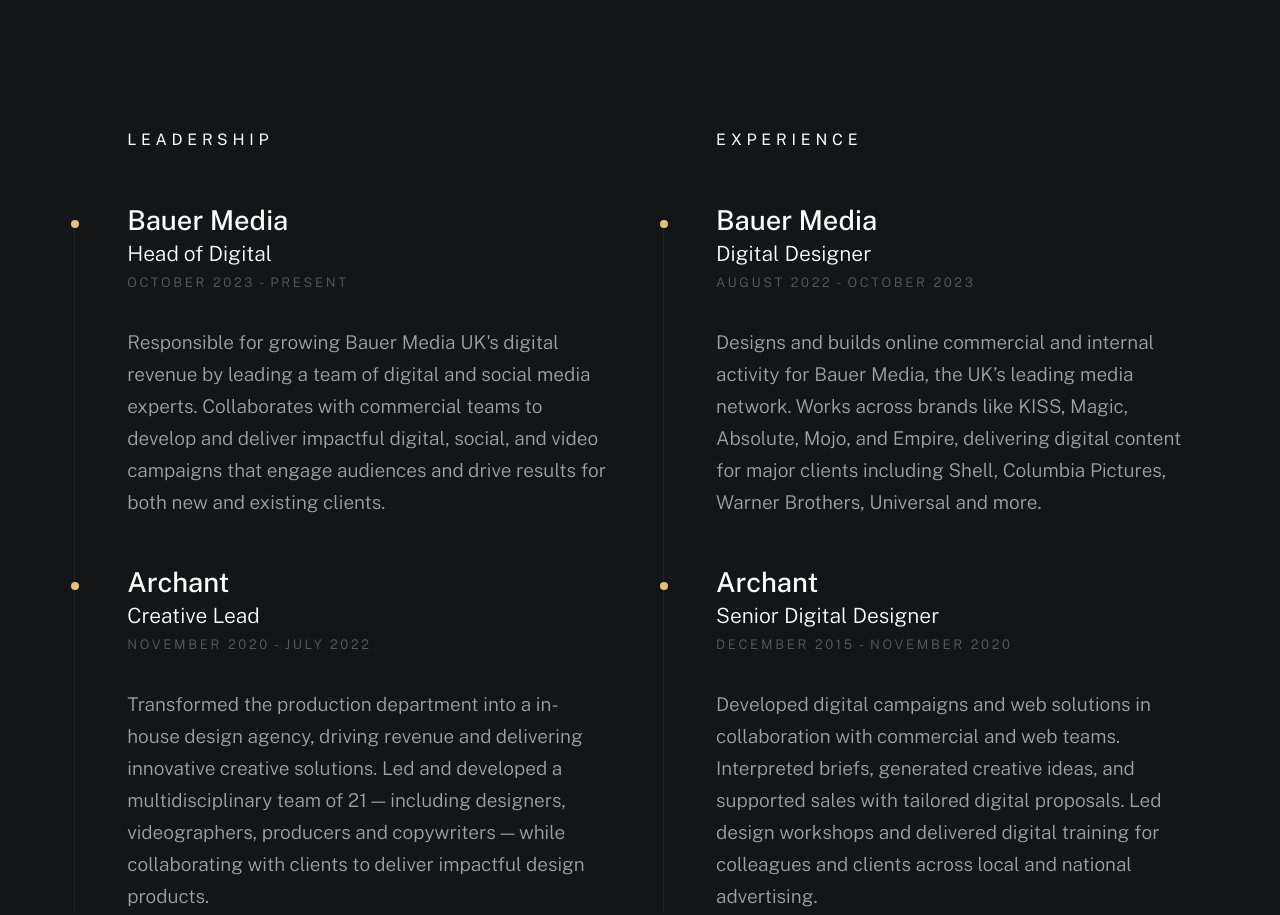
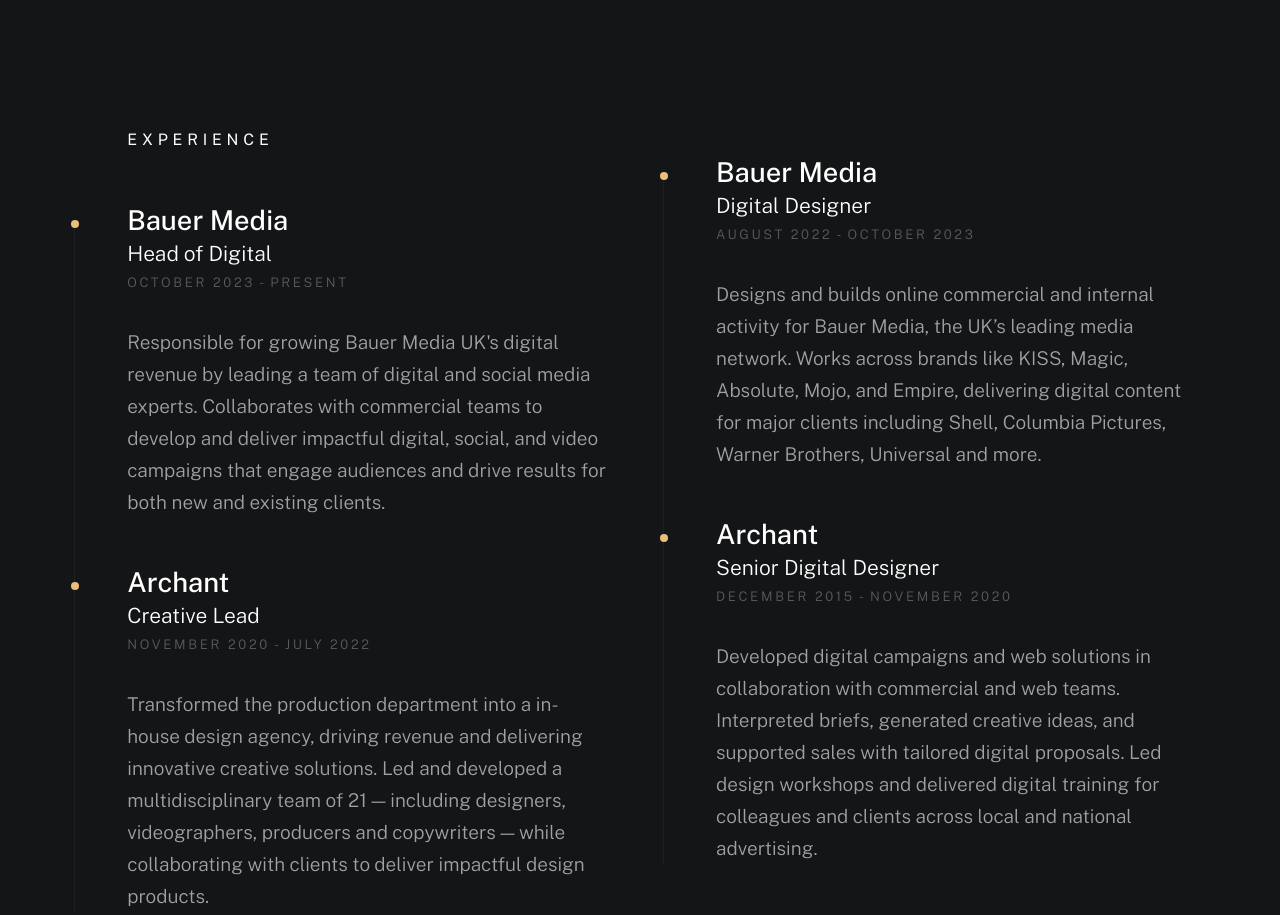
Before and after one commit to jmmrrsn/github-portfolio, a plain HTML site: page index.html in a window 1280 px wide. Shown: the part 2142-3057 px from the top of the page. Drawn offline with nearby package versions, Linux system fonts and the light colour scheme; a web font is replaced by a local one.

Commit message:
Update index.html

```diff
--- a/index.html
+++ b/index.html
@@ -167,7 +167,7 @@
                     <div class="column lg-6 tab-12">
 
                         <h2 class="text-pretitle" data-animate-el>
-                            Leadership
+                            Experience
                         </h2>
 
                         <div class="timeline" data-animate-el>
@@ -201,10 +201,6 @@
                     </div> <!-- end column -->
 
                     <div class="column lg-6 tab-12">
-
-                        <h2 class="text-pretitle" data-animate-el>
-                            Experience
-                        </h2>
 
                         <div class="timeline" data-animate-el>
 
```
